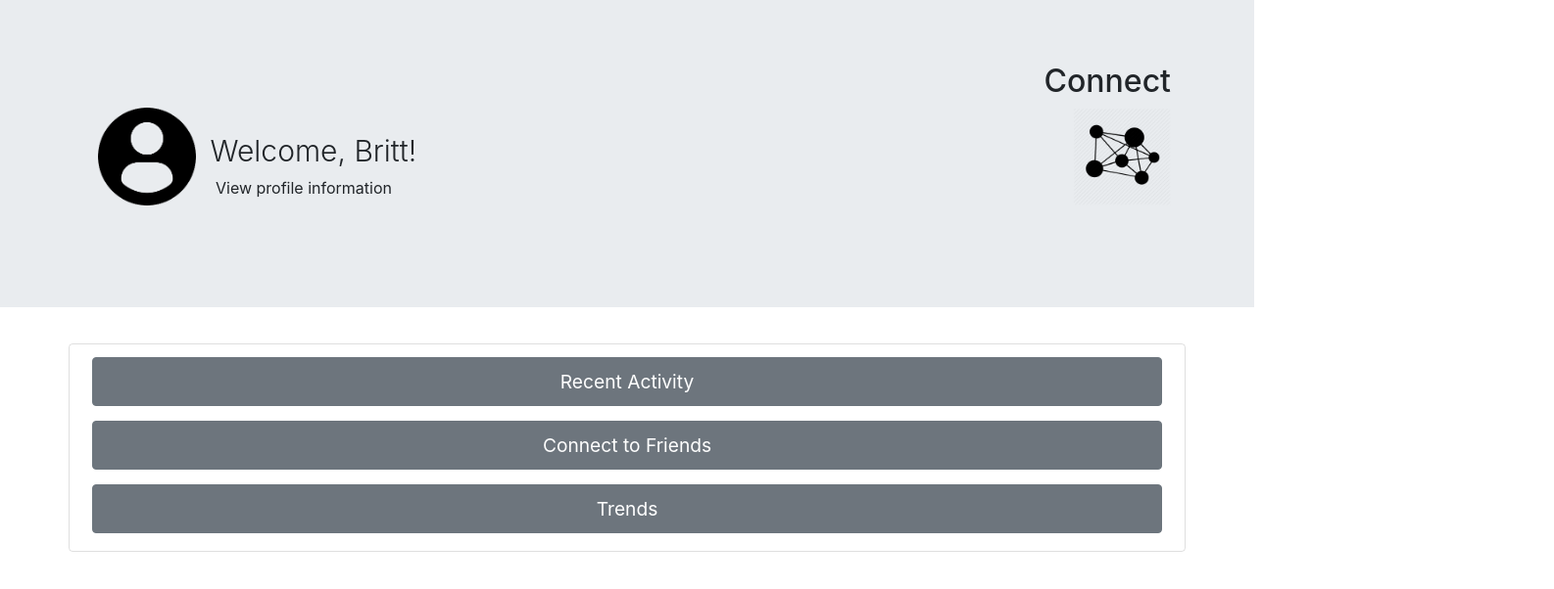
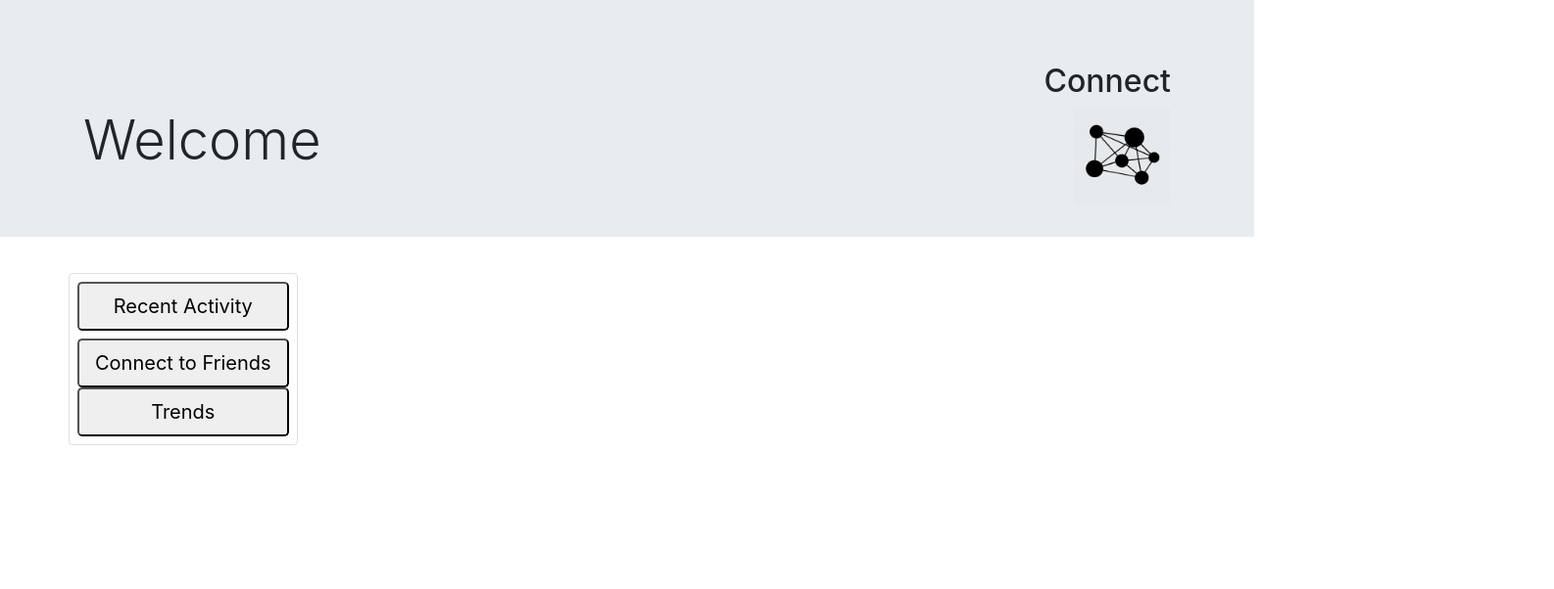
Before and after one commit to Connect-330-Group/connect-app, a plain HTML site: page home.html in a window 1280 px wide. Shown: the whole page at 98% size, 1586 px wide, since content can reach past the window. Drawn offline with nearby package versions, Linux system fonts and the light colour scheme.

Commit message:
Updated home buttons
Updated home buttons

```diff
--- a/index.html
+++ b/home.html
@@ -9,13 +9,9 @@
     <div class="image">
       <div class="image2">
         <div><h2 class="icon" font-size="small" font-style="italics" align="right">Connect</h2></div>
-        <img src="connect.png" alt="connect" align="right" width="100" height="100">
+        <img src="connect.png" alt="connect" align="right" margin-top:"20" width="100" height="100">
       </div>
-      <div class="container">
-        <img src="profile.png" alt="user profile" id="profile-img">
-        <h1 id="welcome-banner" class="display-4">Welcome, Britt!</h1>
-        <p id="viewprofile"> View profile information</p>
-      </div>
+      <h1 class="display-4">Welcome</h1>
       </div>
   </div>
 </div>
@@ -23,10 +19,10 @@
 <div class="container">
     <div class="row">
           <div class="card">
-            <div class="container">
-              <a href="activity.html"><button type="button" class="btn btn-secondary">Recent Activity</button></a>
-              <a href="friends.html"><button type="button" class="btn btn-secondary">Connect to Friends</button></a>
-              <a href="trends.html"><button type="button" class="btn btn-secondary">Trends</button></a>
+            <div class="btn-group-vertical">
+                <button type="button" class="btnh btn-secondary_h btn-lg btn-block"><a href="activity.html" style="color:inherit">Recent Activity</a></button>
+                <button type="button" class="btnh btn-secondary_h btn-lg btn-block"><a href="friends.html" style="color:inherit">Connect to Friends</button>
+                <button type="button" class="btnh btn-secondary_h btn-lg btn-block"><a href="trends.html" style="color:inherit">Trends</button>
             </div>
         </div>
       </div>
```
